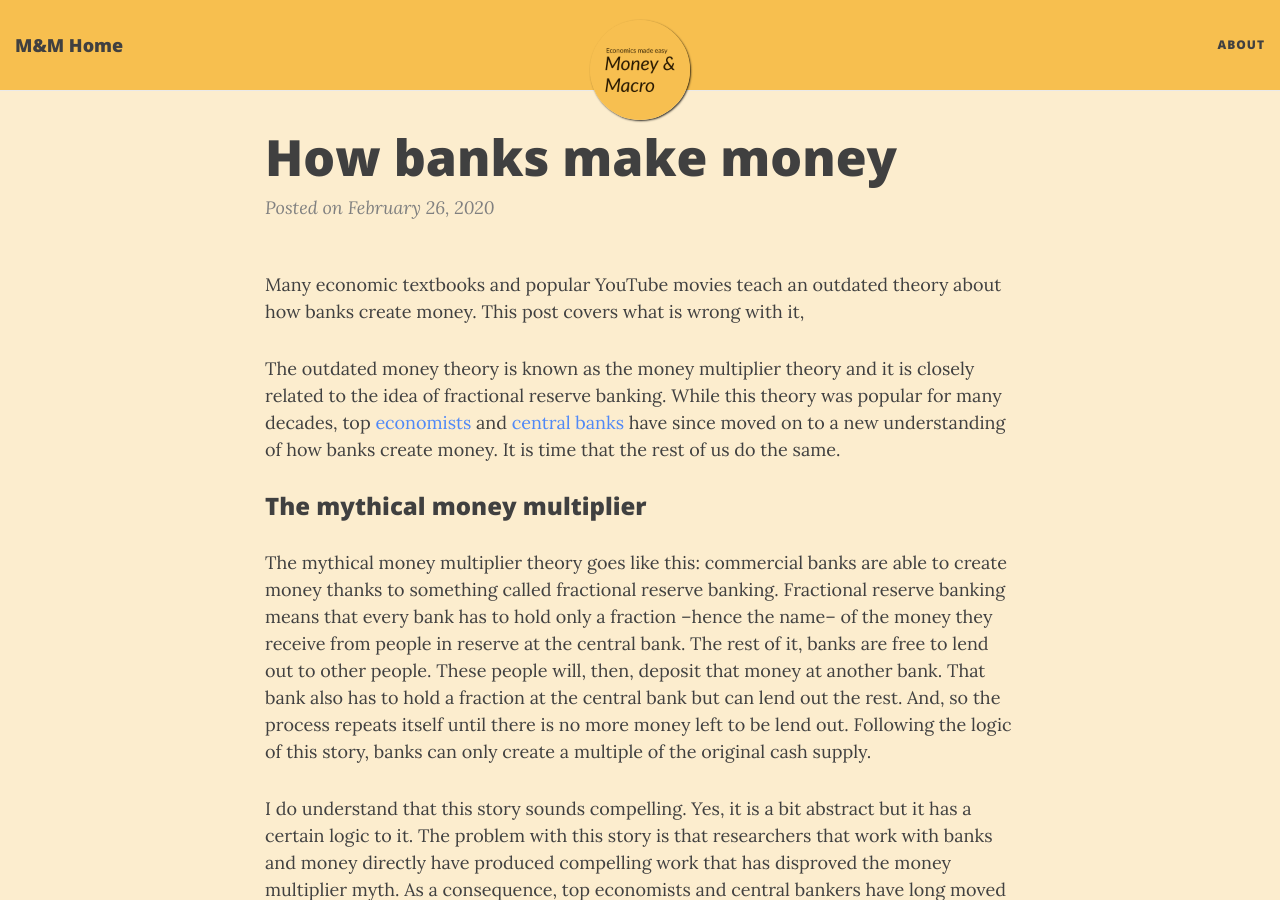
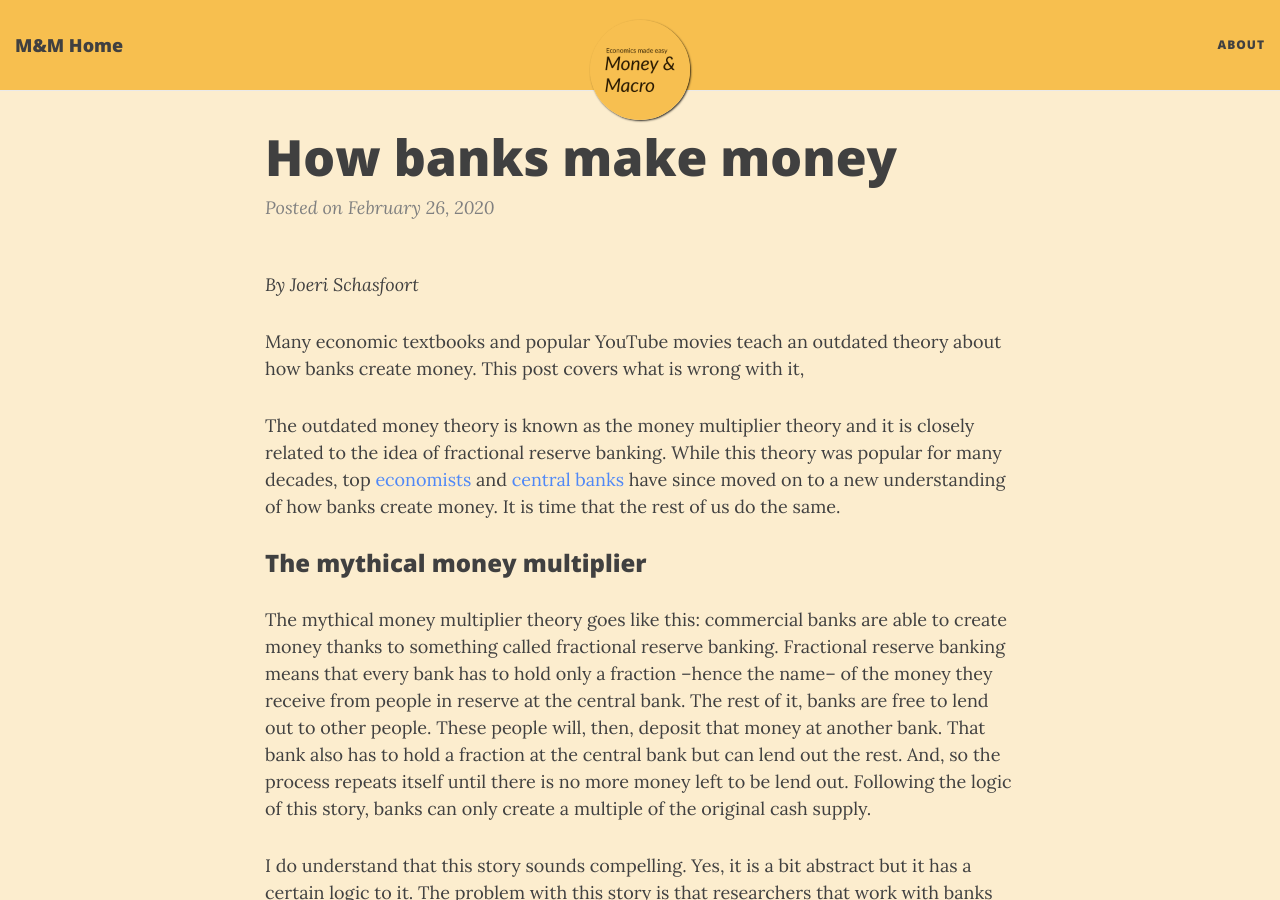
Before and after one commit to joerischasfoort/money-macro, a Jekyll site: the page built from _posts/2020-2-26-banks-make-money.md, in a window 1280 px wide and 900 px high. Built offline with Jekyll 4.4.1, drawn with Linux system fonts in a browser that asks for light colours; nearby versions of some CDN libraries; comment, search, counter and statistics services are not loaded.

Commit message:
Update 2020-2-26-banks-make-money.md

```diff
--- a/_posts/2020-2-26-banks-make-money.md
+++ b/_posts/2020-2-26-banks-make-money.md
@@ -2,6 +2,7 @@
 layout: post
 title: How banks make money
 ---
+*By Joeri Schasfoort*
 
 Many economic textbooks and popular YouTube movies teach an outdated theory about how banks create money. This post covers what is wrong with it,
 
```
